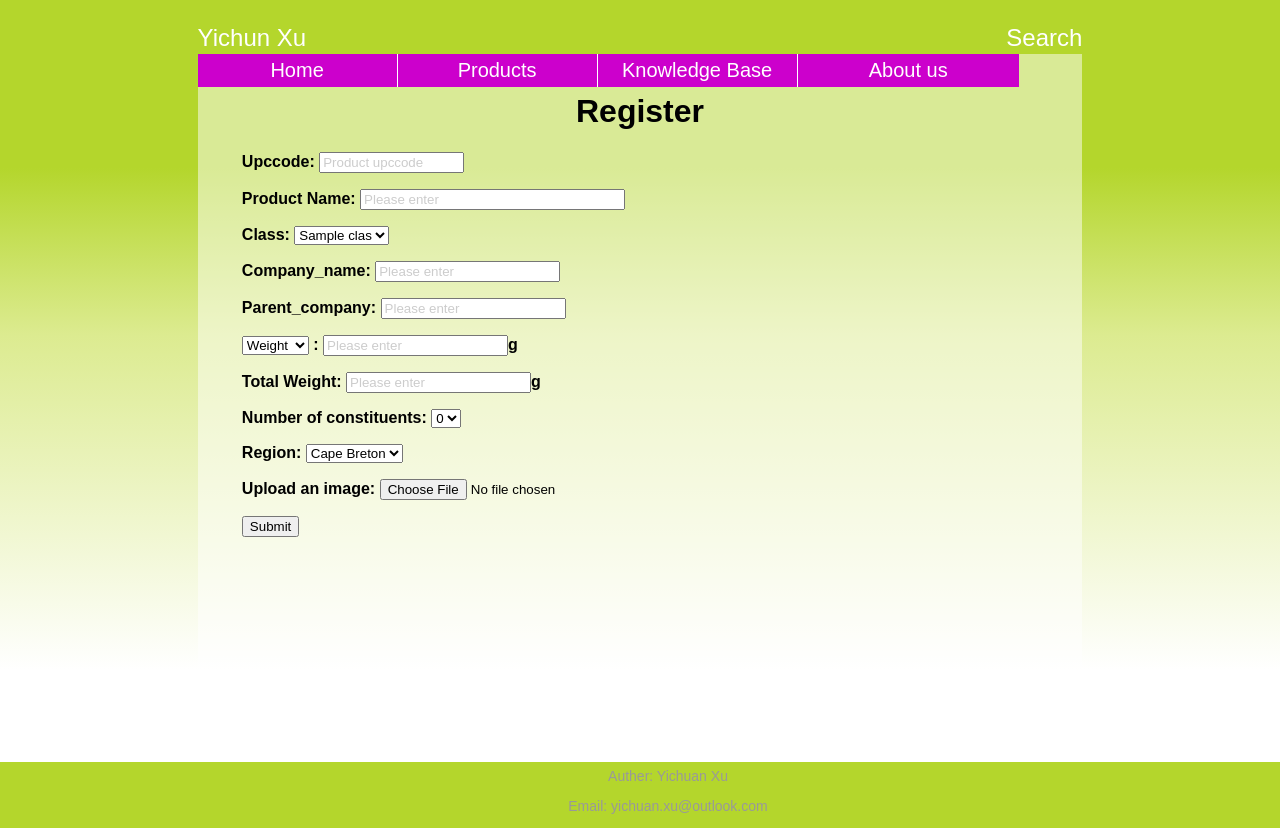
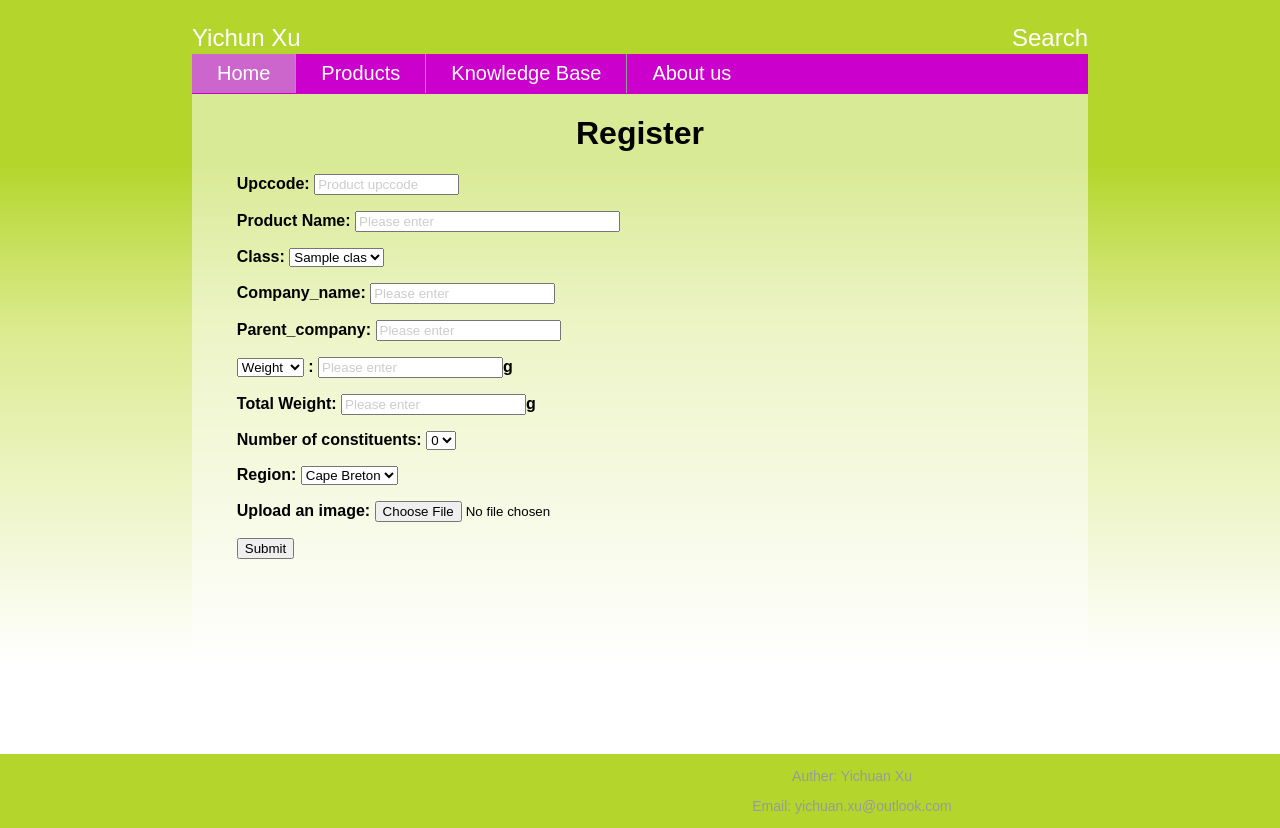
Before and after one commit to avenxyc/HT, a PHP site: page /add.php in a window 1280 px wide; the page is wider, and only the part inside the window is pictured. Run offline with PHP 8.4, Linux system fonts and the light colour scheme; tables that the repository leaves empty or names only in its code hold one stand-in row (values such as "Sample post"); some libraries are stand-ins or nearby versions.

Commit message:
Redesign the web layout

```diff
--- a/includes/header.html
+++ b/includes/header.html
@@ -19,12 +19,11 @@
   </ul>
 </div>
 <div id="content">
-  <div id="nav-bar">
-    <ul>
-      <li><a href="index.php">Home</a></li>
+	<div id="mainHeader">
+  	<nav><ul>
+      <li class="active"><a href="index.php">Home</a></li>
       <li><a href="search.php">Products</a></li>
       <li><a href="#">Knowledge Base</a></li>
       <li><a href="#">About us</a></li>
-    </ul>
-    <br />
+    </ul></nav>
   </div>
--- a/includes/index-jQuery.js
+++ b/includes/index-jQuery.js
@@ -10,9 +10,9 @@ $(document).ready(function(){
 											 });
 	$('.tile:even').css({'background-color':'#ff9900', 'text-align':'center',
 											 });
-	$('.tile:eq(1), .tile:eq(4)').css({"width":"268px", "margin":"0px 1px"});
+	/*$('.tile:eq(1), .tile:eq(4)').css({"width":"268px", "margin":"0px 1px"});
 	$('.tile:eq(0), .tile:eq(2), .tile:eq(3),.tile:eq(5)').css("width","265px");
-	$('.tile:gt(2)').css("margin-top","1px");
+	$('.tile:gt(2)').css("margin-top","1px");*/
 
 	/*$('.tile').hover(function(){
 		var text_content = $(this).val();
--- a/includes/my-jQuery.js
+++ b/includes/my-jQuery.js
@@ -11,8 +11,7 @@ $(document).ready(function(){
 
 
 	// add divider to the nav-bar;
-	$("#nav-bar li:lt(3)").css({"border-right": "1px solid white",
-														  "width": "199px"});
+  $("#mainHeader li:lt(3)").css({"border-right": "1px solid #999"});
 
 
 	});
--- a/includes/style.css
+++ b/includes/style.css
@@ -21,39 +21,45 @@ body {
 		color-stop(0.78, rgb(180,214,44))
 	);
 	color:#FFFFFF;
-	font-family: Arial, Helvetica, sans-serif;
-	font-size:14px;
+	font-family: Arial, 'Lucida Sans Unicode';
+	font-size: 87.5%;
+	width:70%;
+	margin: 0 auto;
+	text-align: left;
+}
 
+a {
+	text-decoration:none;
 }
 
 #logo {
-	width:70%;
 	height: 30px;
-	margin: 0 auto;
-	position:relative;
-	left: -40px;
-
+	font-size: 24px;
 }
 
-#logo ul{
-  width: 100%;
-	font-size: 24px;
-	text-align: center;
+#logo ul {
+	list-style:none;
+  padding-left:0;
 }
 
-#logo li {
-	margin-top:0;
+#logo ul li {
 	list-style:none;
 	display: inline;
 }
+
+#name{
+	float: left;
+}
+
+#search{
+	float: right;
+}
+
 
 
 #content {
 	min-height: 700px;
 	color: #000000;
-	width: 70%;
-	margin: 0 auto;
-	list-style:none;
 	font-size: 16px;
 	/* Fallback for web browsers that doesn't support RGBa */
 	background-color:rgb(51,153,255);
@@ -63,60 +69,64 @@ body {
 }
 
 
-#nav-bar a {
+#mainHeader nav {
+	height: 40px;
+	background-color: #cc00cc;
+}
+
+#mainHeader ul {
+  list-style: none;
+	padding-left: 0;
+	margin: 0px;
+	clear: both;
+}
+
+#mainHeader nav ul li {
+	text-align: center;
+	color: #f0f0f0;
+  display: inline;
+	float: left;
+
+}
+
+#mainHeader a {
 	color: #FFFFFF;
-	text-decoration:none;
+}
+
+#mainHeader nav a:link, a:visited {
+	font-size: 20px;
+	padding: 8px 25px;
+	display: inline-block;
+}
+
+#mainHeader nav a:hover, nav a:active {
+	color: rgba(153,204,255,1);
+	font-weight: 200;
+
+}
+
+#mainHeader nav a:hover, nav a:active,
+#mainHeader .active a:link, a:visited{
+	background-color:rgba(204,102,204,1);
 }
 
 
-#name {
-	float: left;
-}
-
-#search {
-	margin-left:0;
-	float: right;
-}
-
-#nav-bar ul {
-	padding:0px;
-  list-style: none;
-	margin:0px;
-}
 
 
-#nav-bar li {
-	text-align: center;
-	background-color: #cc00cc;
-  display: inline-block;
-	color: #f0f0f0;
-  font-size: 20px;
-	margin: 0;
-	width: 25%;
-	float: left;
-	padding: 5px 0px;
-}
 
-#nav-bar li:hover {
-	box-shadow: 0px 0px 5px #CC00FF;
-	font-weight: bold;
-	z-index: 10;
-}
 
 /*CSS script for index.php*/
 
 #slider-wrapper {
+	width: 70%;
 	position: relative;
-	width: 800px;
 	height: 330px;
 	overflow: hidden;
-	margin: 0px;
+	margin: 1px 0px;
 	padding: 0px;
 }
 
-#slider-wrapper {
-	top: -3px;
-}
+
 
 
 
@@ -186,13 +196,13 @@ body {
 .tiles {
 	position: relative;
 	overflow:hidden;
-	width: 800px;
 	width: 100%;
-	top: -3px;
 }
 
 
 .tile {
+	width: 33%;
+	height: auto;
 	float: left;
 	display:inline-block;
 	height: 150px;
--- a/index.php
+++ b/index.php
@@ -25,7 +25,6 @@
     });
 </script>
 -->
-<br />
 <div id="slider-wrapper">
 	 <!-- Arrows -->
     <div class="arrows" id="left-arrow">
```
